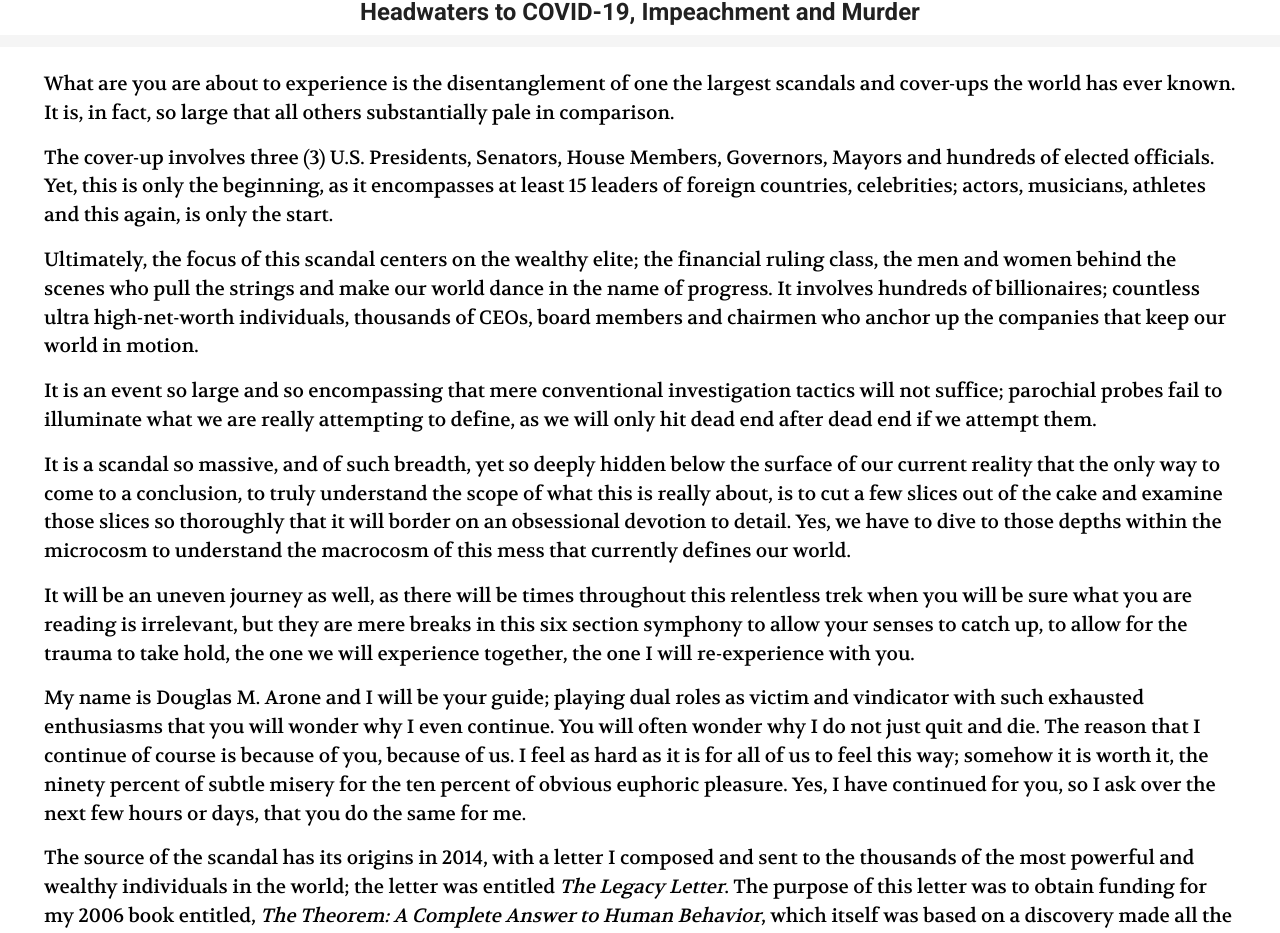
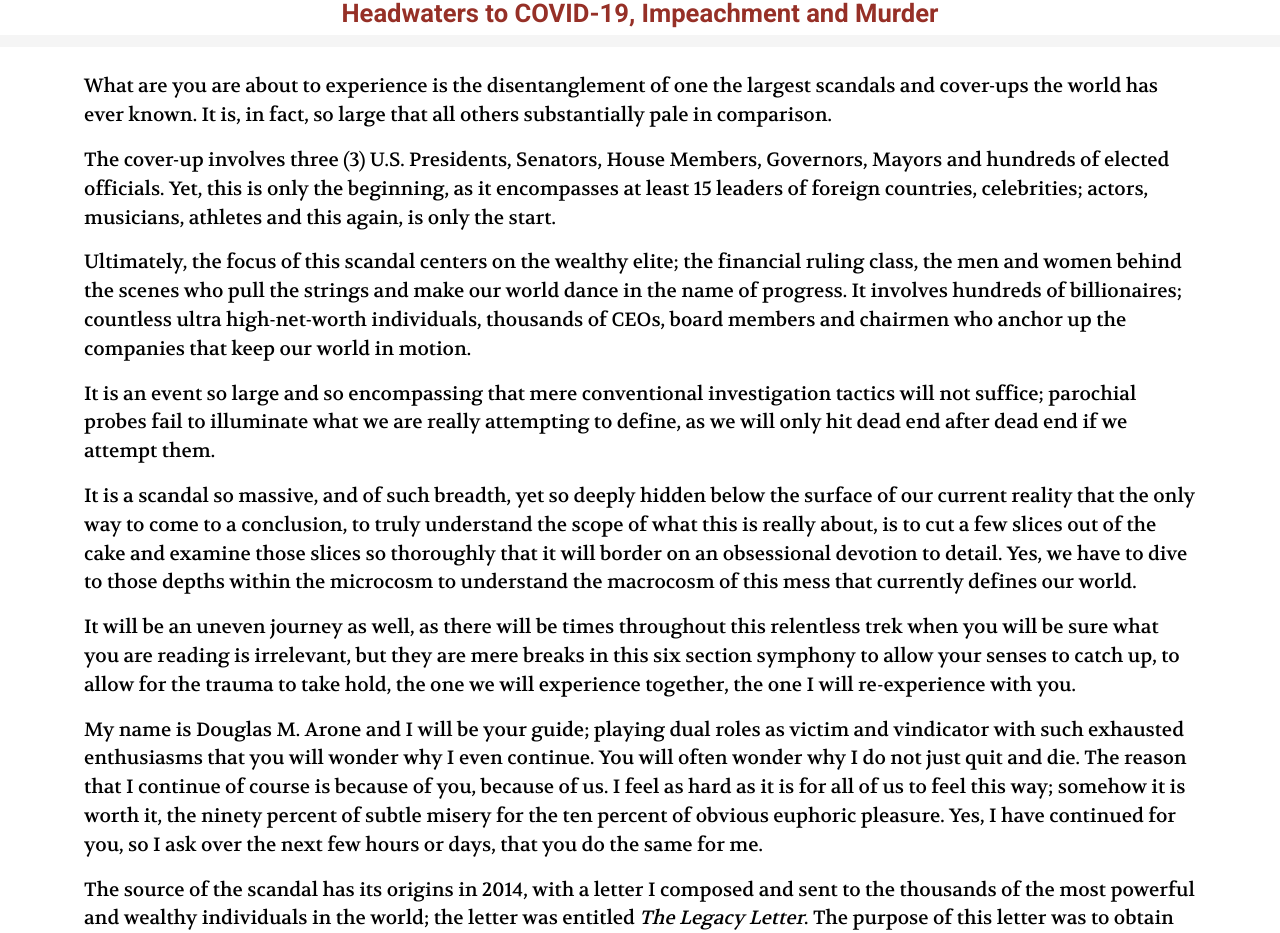
Before and after one commit to JesseStew/ode-to-martha-mitchell, a Vue app: page / in a window 1280 px wide. Shown: the part 753-1686 px from the top of the page. Built offline with nearby package versions, Linux system fonts and the light colour scheme.

Commit message:
Home finishing touches

```diff
--- a/src/views/Home.vue
+++ b/src/views/Home.vue
@@ -9,7 +9,7 @@
           <h1 v-else class="band-color-blue interview-title-sm">
             An Ode to Martha Mitchell*
           </h1>
-          <h2 class="pb-5 px-5">
+          <h2 style="color: #963027; font-size: 1.6em" class="pb-5 px-5">
             Headwaters to COVID-19, Impeachment and Murder
           </h2>
         </v-col>
@@ -19,31 +19,31 @@
           <p
           style="
             margin-top: 20px;
-          " class="px-5">
+          " class="px-15">
             What are you are about to experience is the disentanglement of one the largest scandals and cover-ups the world has ever known. It is, in fact, so large that all others substantially pale in comparison.
           </p>
-          <p class="px-5">
+          <p class="px-15">
           The cover-up involves three (3) U.S. Presidents, Senators, House Members, Governors, Mayors and hundreds of elected officials. Yet, this is only the beginning, as it encompasses at least 15 leaders of foreign countries, celebrities; actors, musicians, athletes and this again, is only the start.
           </p>
-          <p class="px-5">
+          <p class="px-15">
           Ultimately, the focus of this scandal centers on the wealthy elite; the financial ruling class, the men and women behind the scenes who pull the strings and make our world dance in the name of progress. It involves hundreds of billionaires; countless ultra high-net-worth individuals, thousands of CEOs, board members and chairmen who anchor up the companies that keep our world in motion.
           </p>
-          <p class="px-5">
+          <p class="px-15">
           It is an event so large and so encompassing that mere conventional investigation tactics will not suffice; parochial probes fail to illuminate what we are really attempting to define, as we will only hit dead end after dead end if we attempt them.
           </p>
-          <p class="px-5">
+          <p class="px-15">
           It is a scandal so massive, and of such breadth, yet so deeply hidden below the surface of our current reality that the only way to come to a conclusion, to truly understand the scope of what this is really about, is to cut a few slices out of the cake and examine those slices so thoroughly that it will border on an obsessional devotion to detail. Yes, we have to dive to those depths within the microcosm to understand the macrocosm of this mess that currently defines our world.
           </p>
-          <p class="px-5">
+          <p class="px-15">
           It will be an uneven journey as well, as there will be times throughout this relentless trek when you will be sure what you are reading is irrelevant, but they are mere breaks in this six section symphony to allow your senses to catch up, to allow for the trauma to take hold, the one we will experience together, the one I will re-experience with you.
           </p>
-          <p class="px-5">
+          <p class="px-15">
           My name is Douglas M. Arone and I will be your guide; playing dual roles as victim and vindicator with such exhausted enthusiasms that you will wonder why I even continue. You will often wonder why I do not just quit and die. The reason that I continue of course is because of you, because of us. I feel as hard as it is for all of us to feel this way; somehow it is worth it, the ninety percent of subtle misery for the ten percent of obvious euphoric pleasure. Yes, I have continued for you, so I ask over the next few hours or days, that you do the same for me.
           </p>
-          <p class="px-5">
+          <p class="px-15">
           The source of the scandal has its origins in 2014, with a letter I composed and sent to the thousands of the most powerful and wealthy individuals in the world; the letter was entitled <span class="italic">The Legacy Letter</span>. The purpose of this letter was to obtain funding for my 2006 book entitled, <span class="italic">The Theorem: A Complete Answer to Human Behavior</span>, which itself was based on a discovery made all the way back in 1994.
           </p>
-          <p class="px-5">
+          <p class="px-15">
           While this interview is yours to read in any manner you desire, I would highly recommend that you start with me at the beginning, the cornerstone of the cover-up, with <span class="italic">The Legacy Letter</span>, linked below.
           </p>
         </v-col>
```
